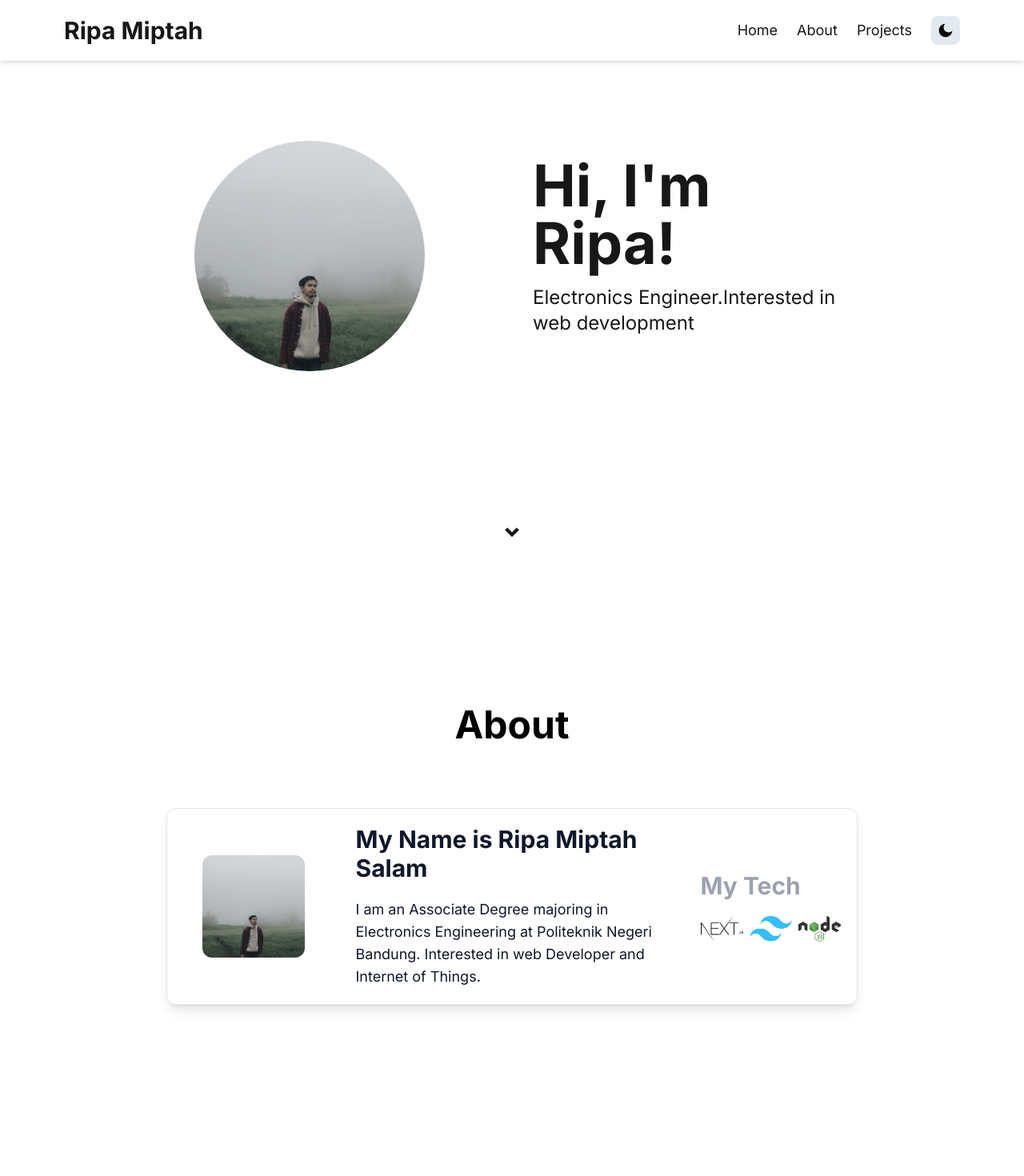
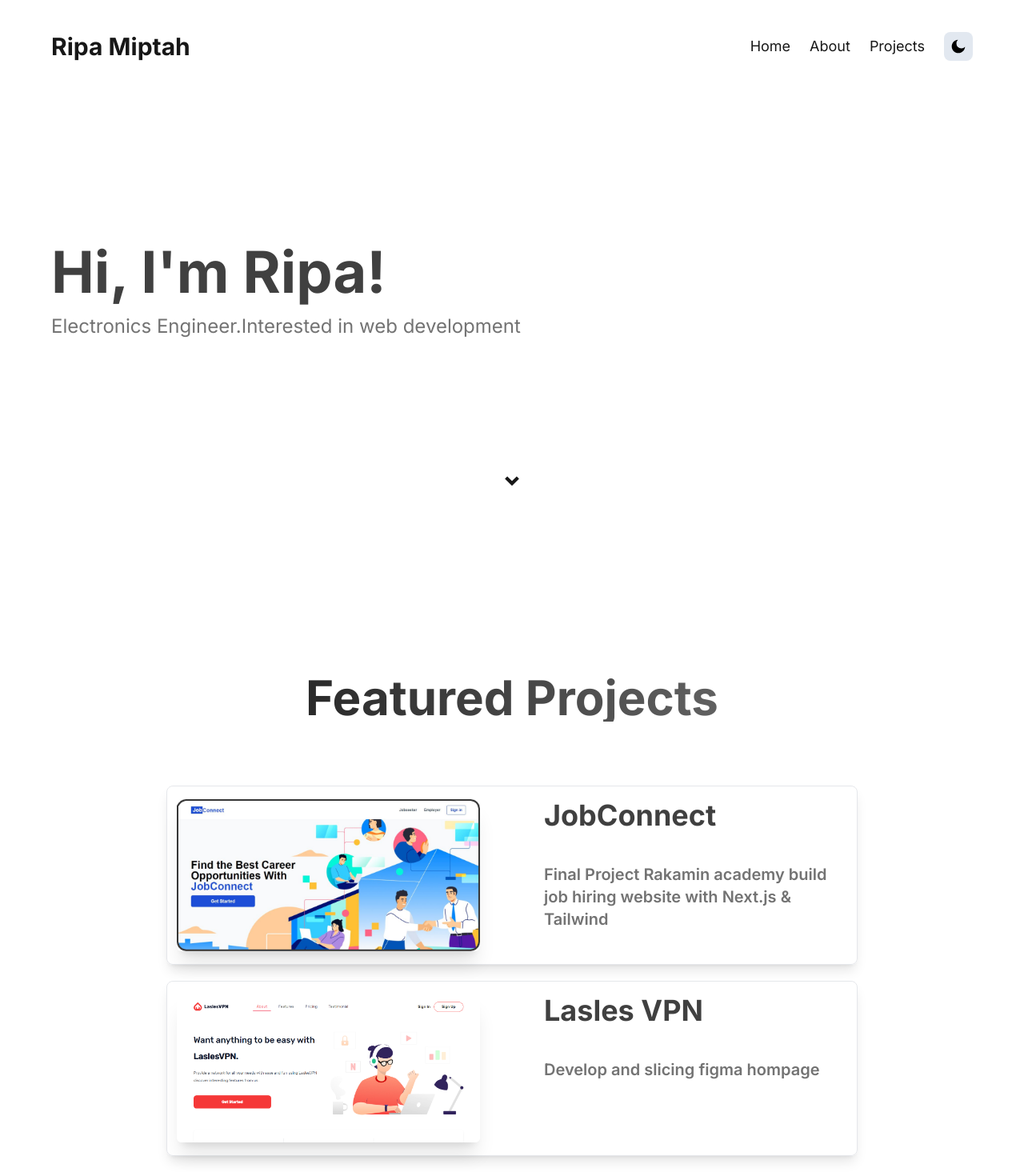
Before and after one commit to ripasalam/portofolio-web, a Next.js app: page / in a window 1280 px wide. Shown: the top 1470 px of the page at 80% size. Built offline with nearby package versions, Linux system fonts and the light colour scheme.

Commit message:
add project

```diff
--- a/components/HeroSection.js
+++ b/components/HeroSection.js
@@ -6,17 +6,14 @@ const HeroSection = () => {
     return (
         <>
             <section id='home'>
-                <div className=''>
-                    <div className='py-44 grid md:grid-cols-2 gap-5 grid-cols-1  md:px-36 self-center'>
-                        <div className='w-32 h-32 md:w-72 md:h-72 rounded-full overflow-hidden mx-auto'>
-                            <Image loading='lazy' src={'/static/images/YGBM8705.JPG'} alt='profile' width={200} height={200} className="w-full h-full object-cover object-center" />
-                        </div>
-                        <div className='w-10/12 self-center text-center md:text-left ml-4' >
-                            <h1 className=' text-4xl md:text-7xl font-bold text-neutral-900 dark:text-neutral-100'>Hi, I&#39;m Ripa!</h1>
-                            <p className='text-lg mt-4 mb-6 md:text-2xl text-neutral-900 dark:text-neutral-100'>Electronics Engineer.Interested in web development</p>
+                <div className='pt-44'>
+                    <div className='max-w-screen-xl px-8 lg:px-16 mx-auto '>
+                        <div className='w-full lg:w-10/12 flex flex-col justify-center min-h-screen-xl text-center lg:text-left py-32' >
+                            <h1 className=' text-4xl md:text-7xl font-bold text-neutral-700 dark:text-neutral-100'>Hi, I&#39;m Ripa!</h1>
+                            <p className='text-lg mt-4 mb-6 md:text-2xl text-neutral-500 dark:text-neutral-100'>Electronics Engineer.Interested in web development</p>
                         </div>
                     </div >
-                    <div className='flex justify-center'>
+                    <div className='flex justify-center mb-10'>
                         <a href='#about' >
                             <RiArrowDropDownLine size={50} className='text-neutral-900 dark:text-neutral-100' />
                         </a>
--- a/components/Layout/Navbar.js
+++ b/components/Layout/Navbar.js
@@ -1,4 +1,4 @@
-import React, { useState } from 'react'
+import React, { useEffect, useState } from 'react'
 import Link from 'next/link'
 import { IoMdMenu, IoMdClose } from 'react-icons/io'
 import { RiSunFill, RiMoonFill } from 'react-icons/ri'
@@ -26,9 +26,20 @@ const Navbar = () => {
     const [navbar, setNavbar] = useState(false)
     const { systemTheme, theme, setTheme } = useTheme();
     const currentTheme = theme === 'system' ? systemTheme : theme
+    const [navbarScroll, setNavbarScroll] = useState('false')
 
+    useEffect(() => {
+        window.addEventListener('scroll', () => {
+            setNavbarScroll(window.scrollY > 20)
+        })
+    }, []);
+
+
+
+    console.log(navbarScroll)
     return (
-        <div className='bg-white dark:bg-stone-950 w-full top-0 z-50 fixed grid grid-cols-2 py-5 mx-auto dark:border-b dark:dark-stone-600 px-4 sm:px-20 shadow-md'>
+        <div className={'w-full bg-white dark:bg-stone-950  top-0 z-50 fixed  dark:border-b dark:dark-stone-600  ' + (navbarScroll ? 'shadow-lg' : 'pt-4')}>
+            <div className='max-w-screen-xl py-4 sm:py-6 px-8 lg:px-16 grid mx-auto grid-cols-2'>
                 <div className=' self-center'>
                     <div className=' dark:text-neutral-100 text-neutral-900 font-bold text-3xl'>
                         Ripa Miptah
@@ -48,7 +59,7 @@ const Navbar = () => {
                             <a
                                 href={`#${item.page}`}
                                 key={idx}
-                            className=" text-lg self-center block lg:inline-block text-neutral-900 hover:text-neutral-500 dark:text-neutral-100"
+                                className=" text-lg self-center block lg:inline-block text-neutral-900 hover:text-neutral-500 dark:text-neutral-100 animation-hover relative"
                             >
                                 {item.label}
                             </a>
@@ -57,10 +68,8 @@ const Navbar = () => {
 
                         }
                     </div>
-
-
                 </div>
-
+            </div>
         </div>
     )
 }
--- a/components/Project.js
+++ b/components/Project.js
@@ -2,34 +2,7 @@ import Image from 'next/image'
 import React from 'react'
 import Link from 'next/link';
 import projects from './project.json'
-const animations = [
-    `fade-up`,
-    `fade-down`,
-    `fade-left`,
-    `fade-right`,
-    `fade-up-right`,
-    `fade-up-left`,
-    `fade-down-right`,
-    `fade-down-left`,
-    `zoom-in`,
-    `zoom-in-up`,
-    `zoom-in-down`,
-    `zoom-in-left`,
-    `zoom-in-right`,
-    `zoom-out`,
-    `zoom-out-up`,
-    `zoom-out-down`,
-    `zoom-out-left`,
-    `zoom-out-right`,
-    `slide-up`,
-    `slide-down`,
-    `slide-right`,
-    `slide-left`,
-    `flip-left`,
-    `flip-right`,
-    `flip-up`,
-    `flip-down`,
-];
+
 
 
 const Project = () => {
@@ -38,23 +11,26 @@ const Project = () => {
     return (
         <section id='project'>
             <div className=' px-20 md:px-52 pt-44 pb-20'>
-                <h1 data-aos='fade-up' data-aos-delay='150' className='text-center font-bold text-2xl md:text-5xl mb-20'>Projects</h1>
-                <div className='grid grid-cols gap-24 border py-4 px-3 rounded-lg shadow-lg hover:opacity-70 '>
-                    {projects.map((project, idx) => (
-                        <Link href={`${project.link}`} key={idx}>
+                <h1 data-aos='fade-up' data-aos-delay='150' className='text-center text-transparent font-bold text-2xl md:text-6xl mb-20 bg-clip-text bg-gradient-to-r from-neutral-900 to-neutral-500'> Featured Projects</h1>
+
+                {projects.map((project, idx) => (
+                    <Link href={`${project.link}`} key={idx}>
+                        <div data-aos='fade-up' data-aos-delay='300' className='grid grid-cols gap-24 border py-4 px-3 rounded-lg shadow-lg hover:opacity-70 mb-5 aos-init '>
                             <div className='grid grid-cols-1 lg:grid-cols-2 gap-20 hover:opacity-70' data-aos='fade-up' data-aos-delay='300'>
                                 <Image src={project.img} alt='project' width={900} height={900} className='rounded-md shadow-xl' />
                                 <div className='lg:pt-0 text-center lg:text-left' >
-                                    <h1 className='font-bold text-2xl  lg:text-4xl mb-10 dark:text-neutral-100'>{project.title}</h1>
-                                    <h1 className=' font-semibold text-gray-400 text-xl'>{project.description}</h1>
+                                    <h1 className='font-bold text-2xl text-neutral-700  lg:text-4xl mb-10 dark:text-neutral-100'>{project.title}</h1>
+                                    <h1 className=' font-semibold text-neutral-500 text-xl'>{project.description}</h1>
                                 </div>
                             </div>
-                        </Link>
+                        </div>
+
+                    </Link>
 
 
-                    ))
-                    }
-                </div>
+                ))
+                }
+
             </div>
         </section>
     )
--- a/components/project.json
+++ b/components/project.json
@@ -3,6 +3,12 @@
          "title": "JobConnect",
          "description": "Final Project Rakamin academy build job hiring website with Next.js & Tailwind",
          "link": "https://github.com/ripasalam/jobconnectpro-client"
+     },
+     {
+         "img": "/static/images/laslesvpn1.png",
+         "title": "Lasles VPN",
+         "description": "Develop and slicing figma hompage",
+         "link": "https://lasles-vpn-liart.vercel.app"
      }
 
 
--- a/package.json
+++ b/package.json
@@ -13,6 +13,7 @@
     "autoprefixer": "10.4.14",
     "eslint": "8.45.0",
     "eslint-config-next": "13.4.10",
+    "framer-motion": "^10.13.1",
     "next": "13.4.10",
     "next-themes": "^0.2.1",
     "postcss": "8.4.26",
--- a/pages/index.js
+++ b/pages/index.js
@@ -10,10 +10,10 @@ const inter = Inter({ subsets: ['latin'] })
 export default function Home() {
   return (
     <>
-      <div className='bg-white dark:bg-stone-950'>
+      <div >
         <Dashboard>
           <HeroSection />
-          <About />
+          {/* <About /> */}
           <Project />
         </Dashboard>
 
--- a/styles/globals.css
+++ b/styles/globals.css
@@ -12,3 +12,16 @@ body {
   font-family: 'Inter', sans-serif;
 
 }
+
+.animation-hover:after {
+
+  content: '';
+  height: 2px;
+  transition: all .5s;
+  @apply absolute w-0 left-1/2 bg-slate-500 bottom-0
+}
+
+.animation-hover:hover:after {
+
+  @apply left-0 w-full
+}
```
Also changed, not shown: public/static/images/laslesvpn1.png (added), 1 other file (tests, documents, lock files or other folders). Lines whose indentation alone changed are shown as unchanged.
